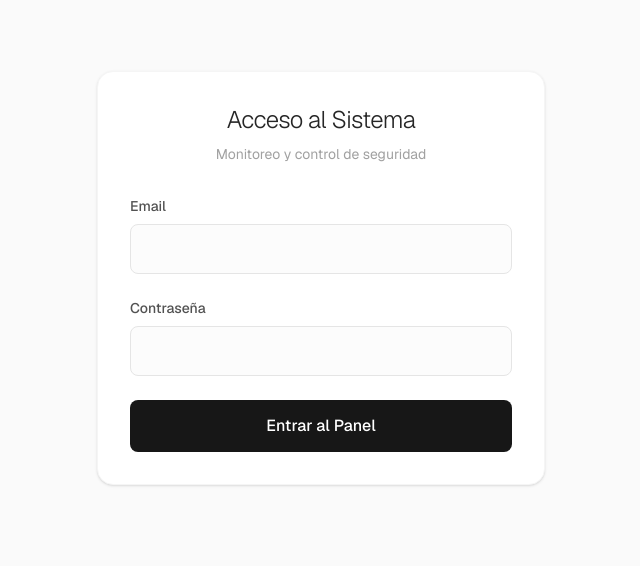
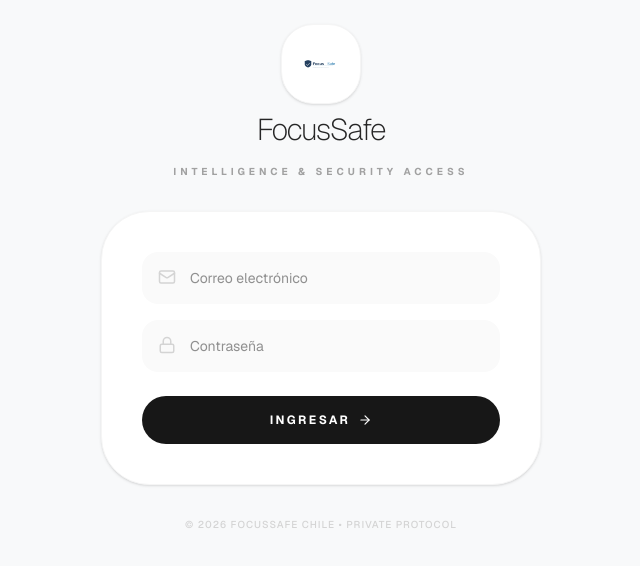
Before and after one commit to ageyssel/focus-safe-web, a Next.js app: page /login in a window 1280 px wide. Shown: the part 122-688 px from the top of the page, without its empty margins (319-959 px from the left). Built offline with nearby package versions, Linux system fonts and the light colour scheme; no server answers.

Commit message:
Actualización diseño Login y lógica Auth

```diff
--- a/app/login/page.tsx
+++ b/app/login/page.tsx
@@ -3,6 +3,7 @@
 import { useState } from 'react';
 import { supabase } from '@/utils/supabase';
 import { useRouter } from 'next/navigation';
+import { ShieldCheck, Lock, Mail, ArrowRight } from 'lucide-react';
 
 export default function LoginPage() {
   const [email, setEmail] = useState('');
@@ -22,7 +23,7 @@ export default function LoginPage() {
     });
 
     if (error) {
-      setError('Credenciales incorrectas. Intenta nuevamente.');
+      setError('Credenciales no autorizadas');
       setLoading(false);
     } else {
       router.push('/dashboard');
@@ -30,52 +31,80 @@ export default function LoginPage() {
   };
 
   return (
-    <div className="min-h-screen bg-neutral-50 flex items-center justify-center p-4 font-sans">
-      <div className="w-full max-w-md bg-white rounded-2xl shadow-sm border border-neutral-100 p-8">
+    <div className="min-h-screen bg-[#F8F9FA] flex items-center justify-center p-6 font-sans">
+      <div className="w-full max-w-[440px] space-y-8">
 
-        <div className="mb-8 text-center">
-          <h1 className="text-2xl font-light text-neutral-800 tracking-tight">Acceso al Sistema</h1>
-          <p className="text-sm text-neutral-400 mt-2">Monitoreo y control de seguridad</p>
+        {/* Logo y Header */}
+        <div className="flex flex-col items-center text-center space-y-4">
+          <div className="w-20 h-20 bg-white rounded-[2rem] shadow-sm border border-neutral-100 flex items-center justify-center p-4 mb-2">
+            <img
+              src="/logo-focus.png"
+              alt="FocusSafe"
+              className="w-full h-full object-contain opacity-90"
+            />
+          </div>
+          <h2 className="text-3xl font-extralight tracking-tighter text-neutral-800">FocusSafe</h2>
+          <p className="text-[10px] uppercase tracking-[0.4em] text-neutral-400 font-bold">
+            Intelligence & Security Access
+          </p>
         </div>
 
+        {/* Formulario Estilo Tacto */}
+        <div className="bg-white p-10 rounded-[3rem] shadow-sm border border-neutral-100">
           <form onSubmit={handleLogin} className="space-y-6">
-          <div>
-            <label className="block text-sm font-medium text-neutral-600 mb-2">Email</label>
+
+            <div className="space-y-4">
+              <div className="relative group">
+                <Mail className="absolute left-4 top-4 text-neutral-300 group-focus-within:text-neutral-900 transition-colors" size={18} />
                 <input
                   type="email"
+                  placeholder="Correo electrónico"
+                  className="w-full bg-neutral-50 border-none rounded-2xl py-4 pl-12 pr-4 text-sm focus:ring-2 focus:ring-neutral-900/5 transition-all outline-none text-neutral-800"
                   value={email}
                   onChange={(e) => setEmail(e.target.value)}
-              className="w-full px-4 py-3 rounded-lg border border-neutral-200 focus:outline-none focus:ring-1 focus:ring-neutral-400 focus:border-neutral-400 transition-colors bg-neutral-50/50 text-neutral-800"
                   required
                 />
               </div>
 
-          <div>
-            <label className="block text-sm font-medium text-neutral-600 mb-2">Contraseña</label>
+              <div className="relative group">
+                <Lock className="absolute left-4 top-4 text-neutral-300 group-focus-within:text-neutral-900 transition-colors" size={18} />
                 <input
                   type="password"
+                  placeholder="Contraseña"
+                  className="w-full bg-neutral-50 border-none rounded-2xl py-4 pl-12 pr-4 text-sm focus:ring-2 focus:ring-neutral-900/5 transition-all outline-none text-neutral-800"
                   value={password}
                   onChange={(e) => setPassword(e.target.value)}
-              className="w-full px-4 py-3 rounded-lg border border-neutral-200 focus:outline-none focus:ring-1 focus:ring-neutral-400 focus:border-neutral-400 transition-colors bg-neutral-50/50 text-neutral-800"
                   required
                 />
               </div>
+            </div>
 
             {error && (
-            <div className="p-3 bg-red-50 text-red-600 text-sm rounded-lg text-center border border-red-100">
+              <p className="text-[11px] text-red-500 font-bold uppercase tracking-widest text-center animate-pulse">
                 {error}
-            </div>
+              </p>
             )}
 
             <button
               type="submit"
               disabled={loading}
-            className="w-full bg-neutral-900 text-white py-3.5 rounded-lg font-medium hover:bg-neutral-800 transition-all active:scale-[0.98] disabled:opacity-50"
+              className="w-full bg-neutral-900 text-white rounded-[1.5rem] py-4 text-xs font-bold uppercase tracking-[0.2em] flex items-center justify-center gap-2 hover:bg-neutral-800 transition-all active:scale-[0.98] disabled:opacity-50"
             >
-            {loading ? 'Verificando...' : 'Entrar al Panel'}
+              {loading ? 'Validando...' : (
+                <>
+                  Ingresar <ArrowRight size={14} />
+                </>
+              )}
             </button>
           </form>
+        </div>
 
+        {/* Footer Minimalista */}
+        <footer className="text-center">
+          <p className="text-[10px] text-neutral-300 font-medium uppercase tracking-widest">
+            © 2026 FocusSafe Chile • Private Protocol
+          </p>
+        </footer>
       </div>
     </div>
   );
```
Lines whose indentation alone changed are shown as unchanged.
